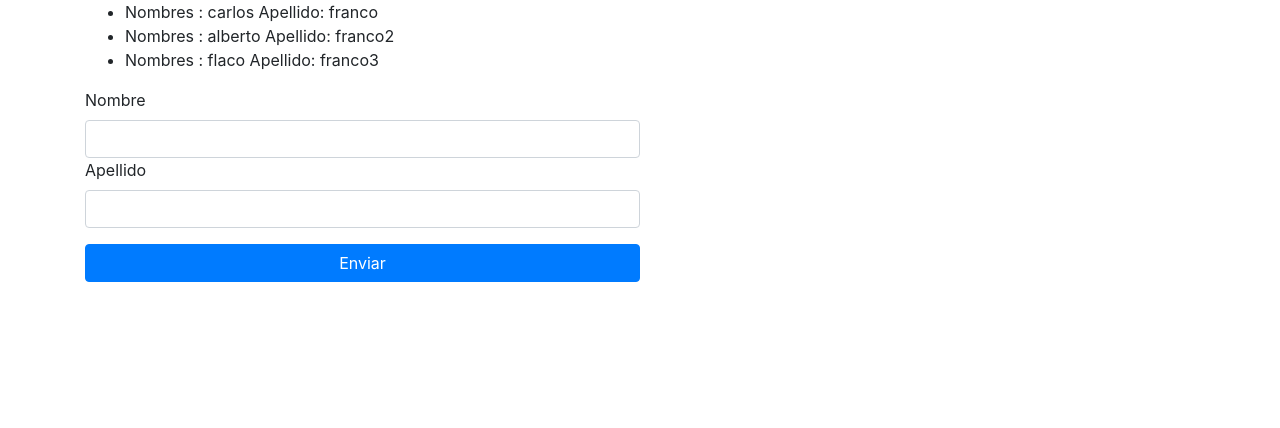
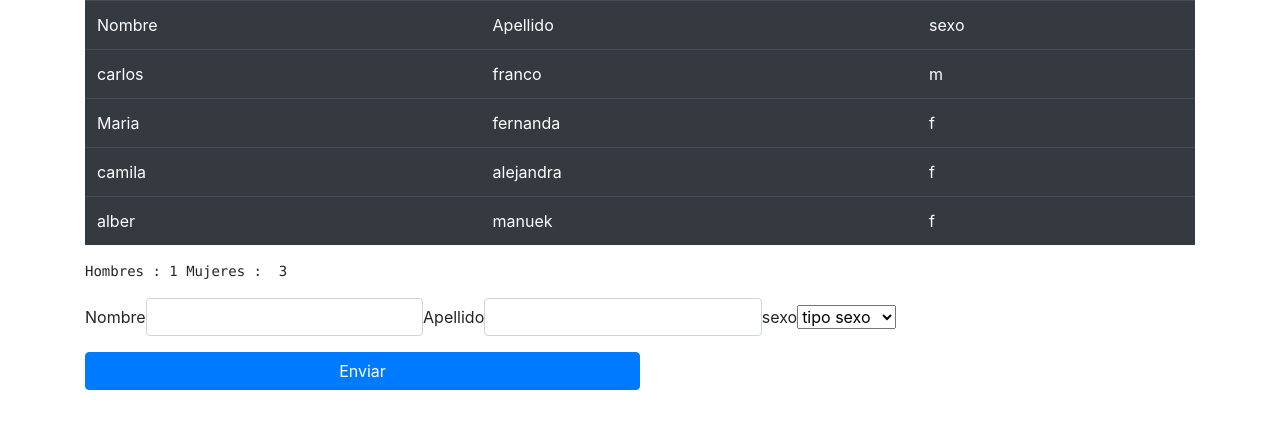
Before and after one commit to albertrodriguez14/laboratorio-vue-, a plain HTML site: page llenar lista/index.html in a window 1280 px wide. Drawn offline with nearby package versions, Linux system fonts and the light colour scheme.

Commit message:
practicas 2

```diff
--- a/llenar lista/archivo.js
+++ b/llenar lista/archivo.js
@@ -9,12 +9,13 @@ const app = Vue.createApp({
 
                           newnombres:"",
                           newapellido:"",
-
+                          newsexo:"",
                             lista :  [
 
-                             { nombre: "carlos", apellido:" franco"  },
-                             { nombre: "alberto", apellido:" franco2"},
-                             { nombre: "flaco", apellido:" franco3"},
+                             { nombre: "carlos", apellido:" franco" , sexo:"m" },
+                             { nombre: "Maria", apellido:" fernanda ", sexo:"f"},
+                             { nombre: "camila", apellido:" alejandra", sexo:"f"},
+                             { nombre: "alber", apellido:" manuek", sexo:"f"},
 
                 ]
 
@@ -32,7 +33,7 @@ const app = Vue.createApp({
 
                nombre:this.newnombres,
                apellido:this.newapellido,
-
+               sexo:this.newsexo,
              }) ;
 
             this.newnombres = "";
@@ -41,6 +42,23 @@ const app = Vue.createApp({
           }
 
 
-   }
+                     },
+   computed : {
+
+        masculino (){
+
+          return this.lista.filter(function(list){
+                   return list.sexo == "m"}).length;
+
+          },
+
+          femenino (){
+
+                return this.lista.filter(function(list){
+                  return list.sexo == "f"
+                }).length;
+          }
+
+   },
 
 })
--- a/llenar lista/index.html
+++ b/llenar lista/index.html
@@ -13,26 +13,39 @@
   <div  class="container">
     <div id="app">
 
+        <table class="table table-dark">
+              <tr>
+                <td>Nombre</td>
+                <td>Apellido</td>
+                <td>sexo</td>
+              </tr>
+        <tr v-for="listas in lista">
+               <td  >  {{listas.nombre}}   </td>
+               <td>  {{listas.apellido}} </td>
+               <td>   {{listas.sexo}} </td>
+        </tr>
 
+        </table>
 
-      <ul >
-
-        <li v-for="listas in lista">  Nombres :  {{listas.nombre}}  Apellido: {{listas.apellido}} </li>
-
-</ul>
+         <pre>Hombres : {{masculino}} Mujeres :  {{femenino}}</pre>
 
 
 
 
-        <div class="form-group">
+        <div class="form-group form-inline ">
 
              <label for="nombres">Nombre </label>
-                     <input type="text" class="form-control col-6" v-model="newnombres">
+                     <input type="text" class="form-control col-3" v-model="newnombres">
 
             <label for="nombres">Apellido </label>
-                     <input type="text" class="form-control col-6" v-model="newapellido">
+                     <input type="text" class="form-control col-3" v-model="newapellido">
 
-
+                     <label for="sexo ">sexo</label>
+                  <select v-model="newsexo">
+                    <option value="">tipo sexo</option>
+                    <option value="m">masculino</option>
+                    <option value="f">femenino</option>
+                  </select>
 
      </div>
 
```
